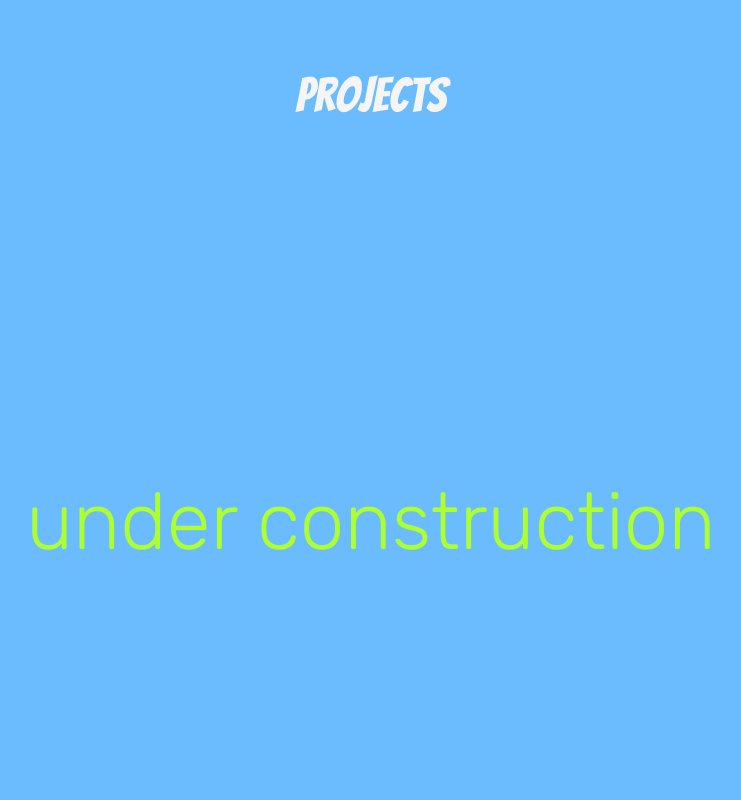
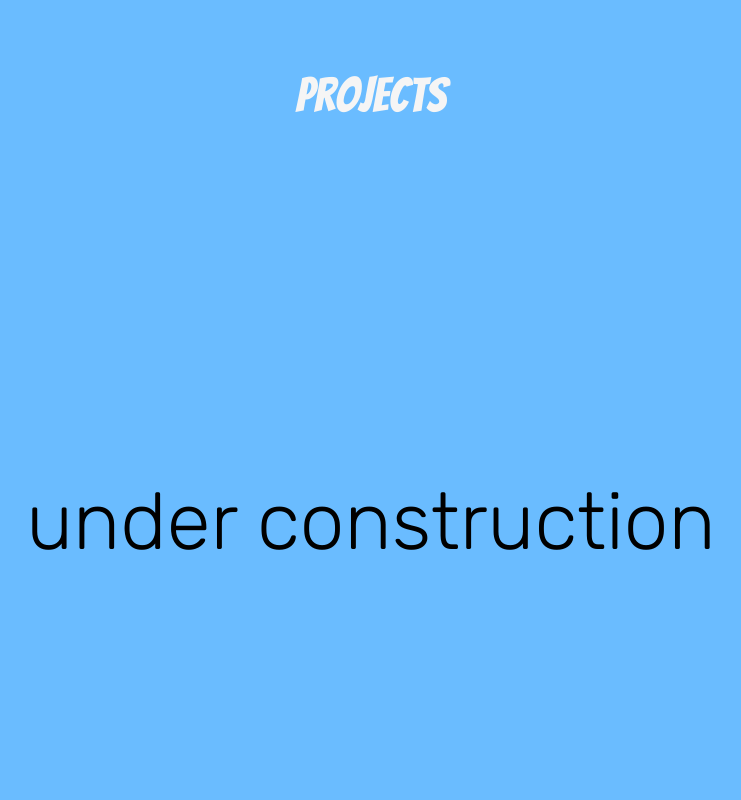
Before and after one commit to danielalkalay/daniel-portfolio, a React (Create React App) app: page / in a window 1280 px wide. Shown: the part 2520-3320 px from the top of the page, without its empty margins (269-1010 px from the left). Built offline with nearby package versions, Linux system fonts and the light colour scheme.

Commit message:
change again

```diff
--- a/src/components/MainSection/MainSection.styled.js
+++ b/src/components/MainSection/MainSection.styled.js
@@ -29,7 +29,7 @@ export const Ptag = styled.div`
   font-size: 5rem;
   justify-content: center;
   align-content: center;
-  color: greenyellow;
+  color: black;
 
   @media screen and (max-width: 768px) {
     font-size: 3rem;
```
